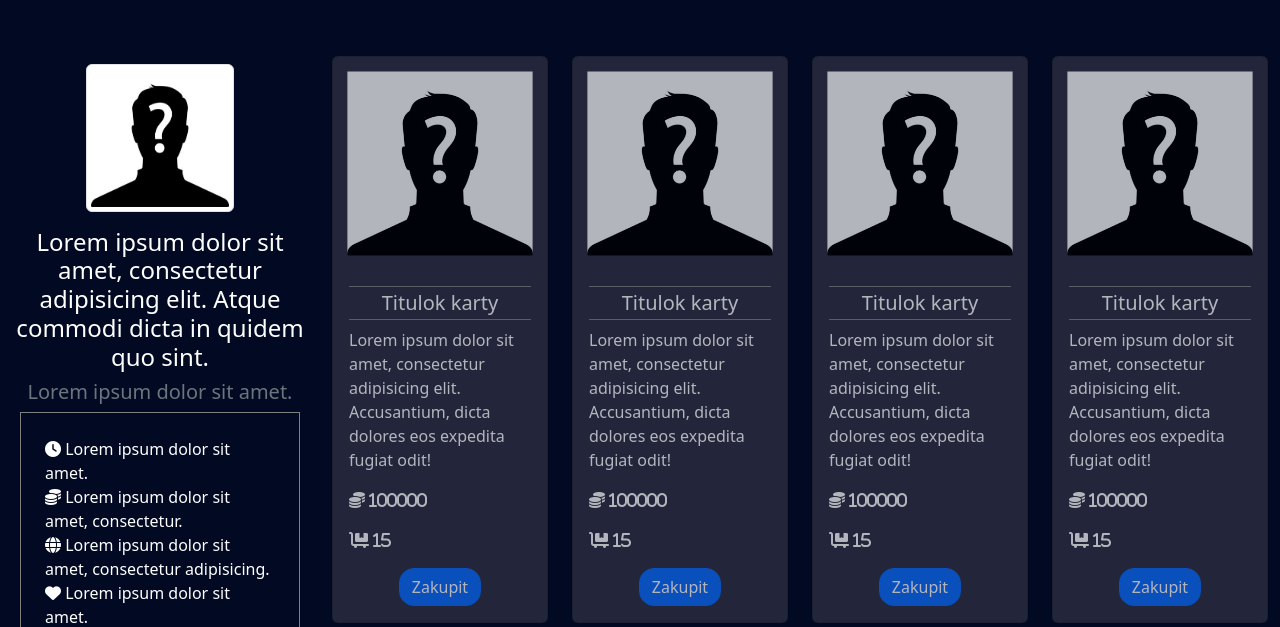
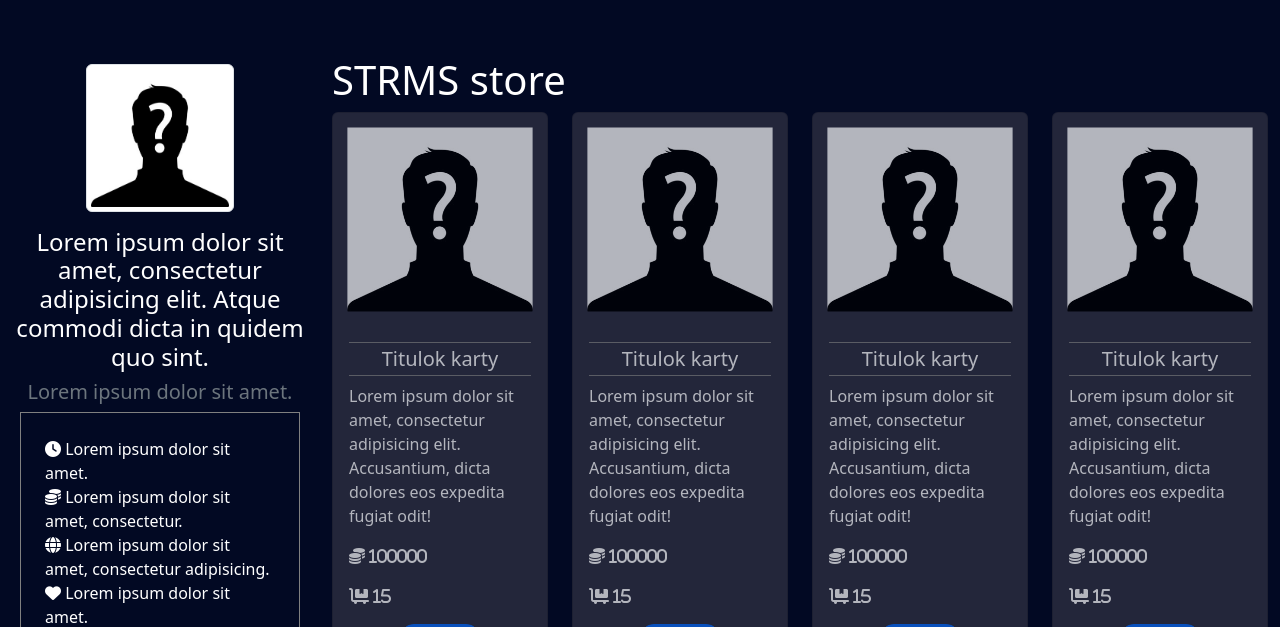
Before and after one commit to TommySide/semka_vaiiko_strms, a PHP site: page / in a window 1280 px wide. Shown: the part 64-691 px from the top of the page. Run offline with PHP 8.4, Linux system fonts and the light colour scheme; some libraries are stand-ins or nearby versions.

Commit message:
pridanie nadpisu

```diff
--- a/index.php
+++ b/index.php
@@ -35,6 +35,7 @@
             </div>
 
             <div class="col col-xl-9 text-center main-karty">
+                <h1 class="text-start">STRMS store</h1>
                 <div class="row row-cols-1 row-cols-sm-2 row-cols-md-2 row-cols-lg-3 row-cols-xl-4 row-cols-xxl-5">
                     <div class="col mb-4">
                         <div class="card">
```
